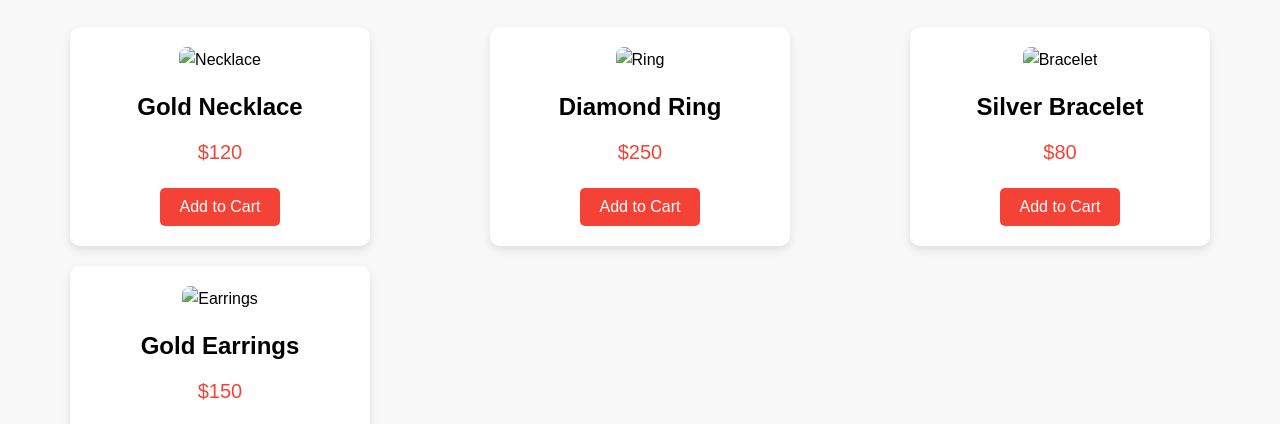
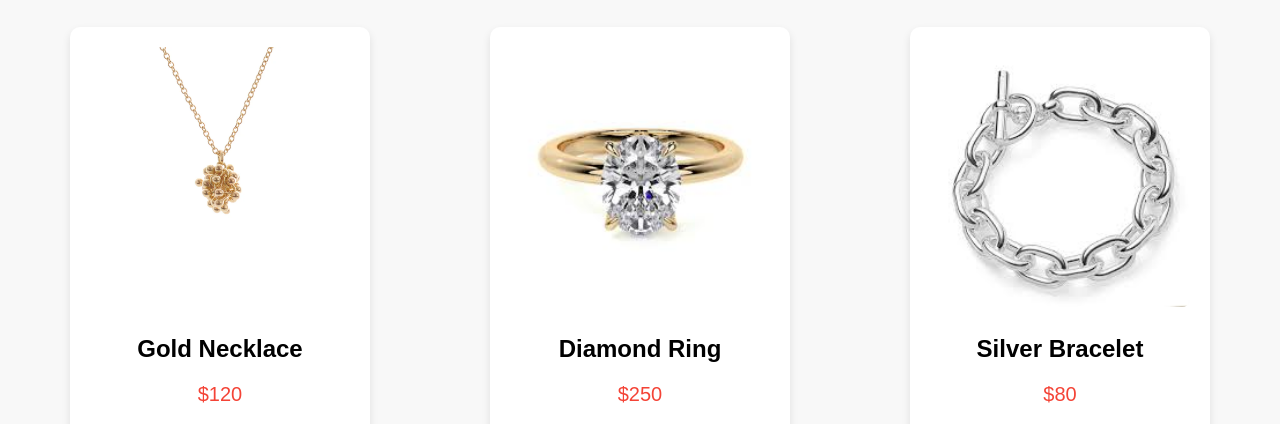
Before and after one commit to abdullah54346757/Abd1, a plain HTML site: page collection.html in a window 1280 px wide. Shown: the part 339-763 px from the top of the page. Drawn offline with Linux system fonts and the light colour scheme; files whose address does not match are found by name.

Commit message:
Update collection.html

```diff
--- a/collection.html
+++ b/collection.html
@@ -37,7 +37,7 @@
         <div class="product-grid">
             <!-- Product 1 -->
             <div class="product-card">
-                <img src="image/Elegant Gold Necklace.webp" alt="Necklace">
+                <img src="Elegant Gold Necklace.webp" alt="Necklace">
                 <h3>Gold Necklace</h3>
                 <p class="price">$120</p>
                 <button class="btn">Add to Cart</button>
@@ -45,7 +45,7 @@
 
             <!-- Product 2 -->
             <div class="product-card">
-                <img src="image/Diamond Ring.jpg" alt="Ring">
+                <img src="Diamond Ring.jpg" alt="Ring">
                 <h3>Diamond Ring</h3>
                 <p class="price">$250</p>
                 <button class="btn">Add to Cart</button>
@@ -53,7 +53,7 @@
 
             <!-- Product 3 -->
             <div class="product-card">
-                <img src="image/Silver Bracelet.jpg" alt="Bracelet">
+                <img src="Silver Bracelet.jpg" alt="Bracelet">
                 <h3>Silver Bracelet</h3>
                 <p class="price">$80</p>
                 <button class="btn">Add to Cart</button>
@@ -61,7 +61,7 @@
 
             <!-- Product 4 -->
             <div class="product-card">
-                <img src="image/Gold Earrings.jpg" alt="Earrings">
+                <img src="Gold Earrings.jpg" alt="Earrings">
                 <h3>Gold Earrings</h3>
                 <p class="price">$150</p>
                 <button class="btn">Add to Cart</button>
```
